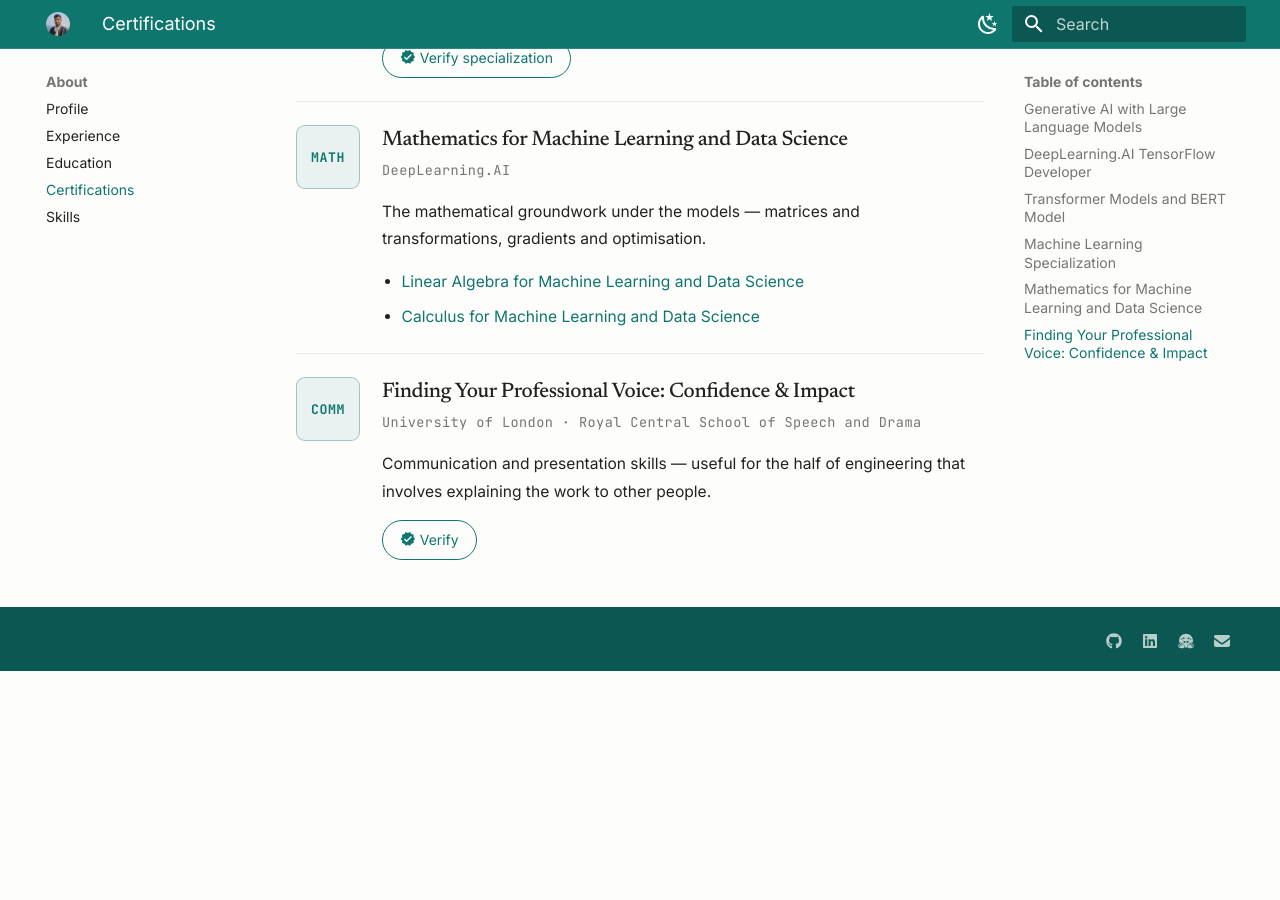
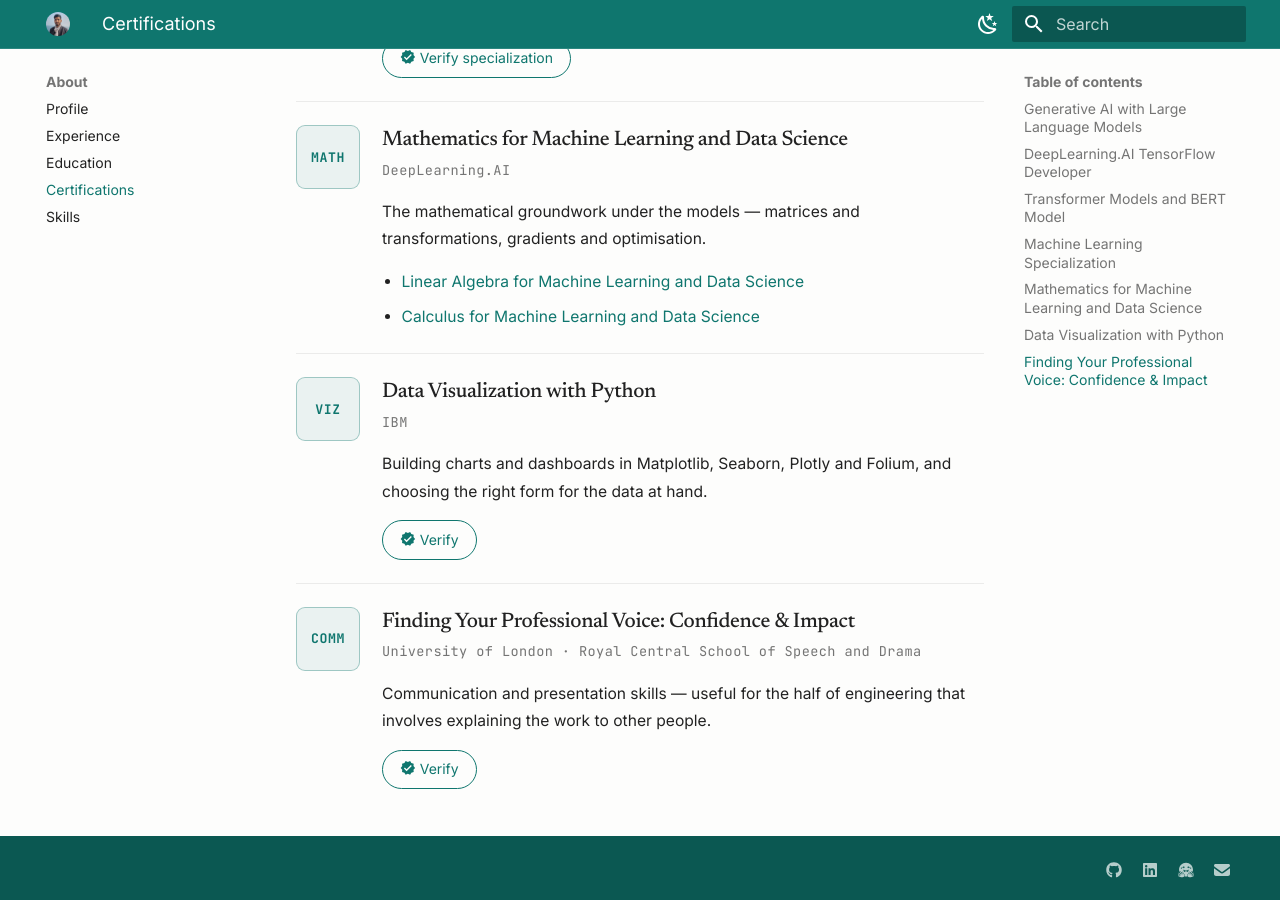
Before and after one commit to sayedshaun/sayedshaun.github.io, an MkDocs documentation site: the page built from docs/about_me/certifications.md, in a window 1280 px wide and 900 px high, scrolled down 1183 px. Built offline with MkDocs 1.6.1 and Material for MkDocs 9.7.7, drawn with Linux system fonts in a browser that asks for light colours; before the commit the page ends 1854 px from its top, so only the background shows below that.

Commit message:
Add the IBM Data Visualization certificate
Title and issuer read off the credential page, as with the others.

Co-Authored-By: Claude Opus 5 (1M context) <noreply@anthropic.com>

```diff
--- a/docs/about_me/certifications.md
+++ b/docs/about_me/certifications.md
@@ -93,6 +93,23 @@ optimisation.
 </div>
 
 <div class="entry" markdown>
+<div class="entry-mark">VIZ</div>
+<div markdown>
+
+### Data Visualization with Python
+
+IBM
+{ .meta }
+
+Building charts and dashboards in Matplotlib, Seaborn, Plotly and Folium, and choosing the
+right form for the data at hand.
+
+[:material-check-decagram: Verify](https://www.coursera.org/account/accomplishments/verify/EELDXXPW2BTN){ .md-button }
+
+</div>
+</div>
+
+<div class="entry" markdown>
 <div class="entry-mark">COMM</div>
 <div markdown>
 
```
